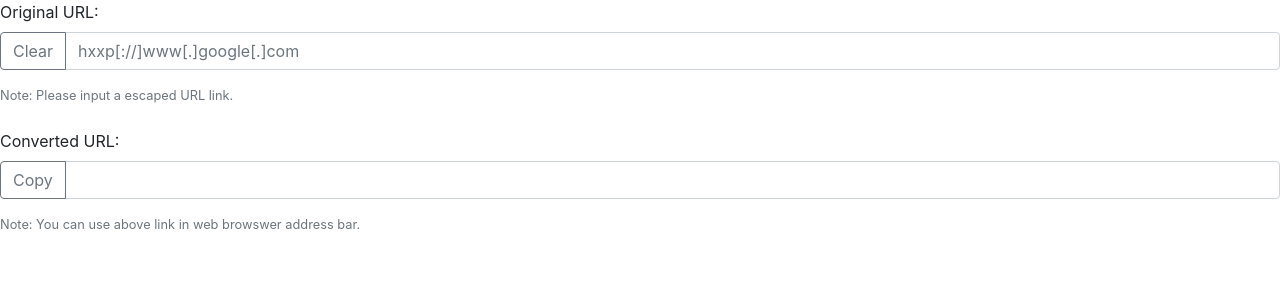
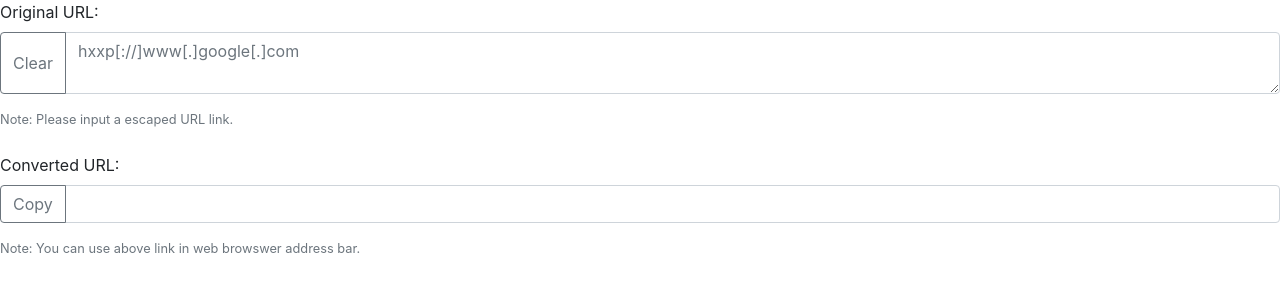
Before and after one commit to Yukihiro36/url-unescape, a plain HTML site: page index.html in a window 1280 px wide. Drawn offline with nearby package versions, Linux system fonts and the light colour scheme.

Commit message:
Update index.html

```diff
--- a/index.html
+++ b/index.html
@@ -53,7 +53,7 @@
   <div class="input-group-prepend">
     <button id="clear" class="btn btn-outline-secondary" type="button">Clear</button>
   </div>
-  <input id="input" type="text" class="form-control" placeholder="hxxp[://]www[.]google[.]com" aria-label="" aria-describedby="basic-addon1">
+  <textarea id="input" type="text" class="form-control" placeholder="hxxp[://]www[.]google[.]com" aria-label="" aria-describedby="basic-addon1"></textarea>
 </div>
 <div>
   <small class="form-text text-muted">Note: Please input a escaped URL link.</small>
@@ -80,7 +80,7 @@
 		<div class=".m-auto">
 			<div class="form-group">
 
-				<input id="input" type="text" class="form-control" aria-label="Default" aria-describedby="inputHelp" placeholder="hxxp[://]www[.]google[.]com">
+				<textarea id="input" type="text" class="form-control" aria-label="Default" aria-describedby="inputHelp" placeholder="hxxp[://]www[.]google[.]com"></textarea>
 				<small id="inputHelp" class="form-text text-muted">Please input a link to an image file shared on your Google Drive</small>
 			</div>
 		</div>
```
